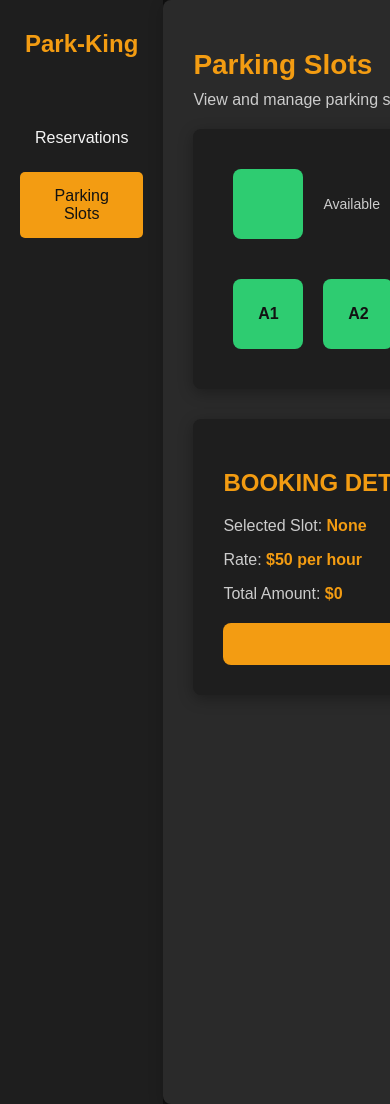
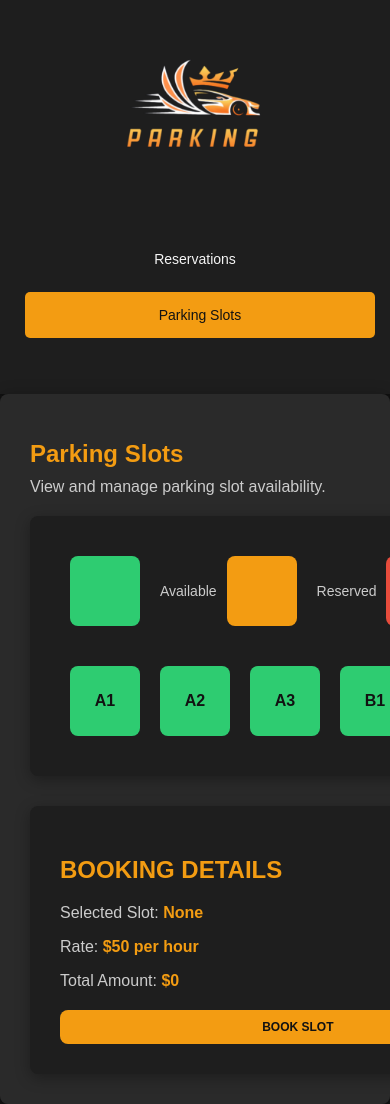
Before and after one commit to arnthegreat/SIA-Yii, a Yii app: template views/site/parkingslots.php in a window 390 px wide; the page is wider, and only the part inside the window is pictured. Run offline with PHP 8.4 and a stand-in for Yii, Linux system fonts and the light colour scheme; the template is opened without the code that fills it, so the values that code supplies are empty; some libraries are stand-ins or nearby versions.

Commit message:
better css

```diff
--- a/views/site/parkingslots.php
+++ b/views/site/parkingslots.php
@@ -12,7 +12,7 @@
     <div class="dashboard">
         <!-- Sidebar -->
         <aside class="sidebar">
-            <div class="logo">Park-King</div>
+        <img src="../../assets/ParKing (1).png" alt="Park-King Logo" class="logo">
             <ul class="menu">
                 <li class="menu-item"><a href="reservations.php">Reservations</a></li>
                 <li class="menu-item active"><a href="parkingslots.php">Parking Slots</a></li>
--- a/views/site/reservations.php
+++ b/views/site/reservations.php
@@ -10,7 +10,7 @@
     <div class="dashboard">
         <!-- Sidebar -->
         <aside class="sidebar">
-            <img src="../../assets/ParKing.png" alt="Park-King Logo" class="logo"> <!-- Updated this line -->
+            <img src="../../assets/ParKing (1).png" alt="Park-King Logo" class="logo">
             <ul class="menu">
                 <li class="menu-item active"><a href="reservation.php">Reservations</a></li>
                 <li class="menu-item"><a href="parkingslots.php">Parking Slots</a></li>
--- a/web/css/parkingslots.css
+++ b/web/css/parkingslots.css
@@ -1,16 +1,23 @@
 /* General Reset */
+*,
+*::before,
+*::after {
+    box-sizing: border-box;
+}
+
 body {
     margin: 0;
     font-family: 'Arial', sans-serif;
     background-color: #121212;
     color: #f5f5f5;
-    box-sizing: border-box;
+    padding: 0;
 }
 
 /* Dashboard Layout */
 .dashboard {
     display: flex;
     height: 100vh;
+    overflow: hidden;
 }
 
 /* Sidebar */
@@ -22,14 +29,15 @@ body {
     display: flex;
     flex-direction: column;
     align-items: center;
+    position: sticky;
+    top: 0;
 }
 
 .logo {
-    font-size: 24px;
-    font-weight: bold;
-    color: #f39c12;
+    max-width: 200px;  /* Ensure logo doesn't take up too much space */
+    height: auto;
     margin-bottom: 40px;
-    text-align: center;
+    display: block;
 }
 
 .menu {
@@ -46,12 +54,12 @@ body {
     border-radius: 5px;
     cursor: pointer;
     text-align: center;
-    transition: background-color 0.3s;
+    transition: background-color 0.3s ease, transform 0.2s ease;
 }
 
 .menu-item a {
+    text-decoration: none;
     color: inherit;
-    text-decoration: none;
     display: block;
     width: 100%;
 }
@@ -59,6 +67,7 @@ body {
 .menu-item:hover, .menu-item.active {
     background-color: #f39c12;
     color: #121212;
+    transform: translateX(5px);
 }
 
 /* Main Content */
@@ -69,14 +78,15 @@ body {
     flex-direction: column;
     background-color: #2a2a2a;
     border-radius: 8px;
-    box-shadow: 0 4px 15px rgba(0, 0, 0, 0.2);
+    box-shadow: 0 0 15px rgba(0, 0, 0, 0.2);
+    overflow-y: auto;
 }
 
-/* Content Header */
 .content-header h1 {
     font-size: 28px;
     color: #f39c12;
     margin-bottom: 10px;
+    font-weight: bold;
 }
 
 .content-header p {
@@ -195,3 +205,56 @@ body {
     background-color: #e67e22;
     transform: translateY(-2px);
 }
+
+/* Responsive Design */
+@media (max-width: 768px) {
+    .dashboard {
+        flex-direction: column;
+    }
+
+    .sidebar {
+        width: 100%;
+        height: auto;
+        position: static;
+    }
+
+    .content-body {
+        flex-direction: column;
+    }
+
+    .form-section,
+    .table-section {
+        min-width: 100%;
+    }
+
+    .table-section {
+        margin-top: 20px;
+    }
+
+    .logo {
+        max-width: 150px;
+    }
+}
+
+@media (max-width: 480px) {
+    .content-header h1 {
+        font-size: 24px;
+    }
+
+    .menu-item {
+        font-size: 14px;
+    }
+
+    .btn {
+        font-size: 12px;
+        padding: 10px;
+    }
+
+    table {
+        font-size: 12px;
+    }
+
+    th, td {
+        padding: 12px;
+    }
+}
```
Also changed, not shown: web/css/reservations.css (+90 -18 lines), assets/ParKing (1).png (added), assets/ParKing.png (deleted).
